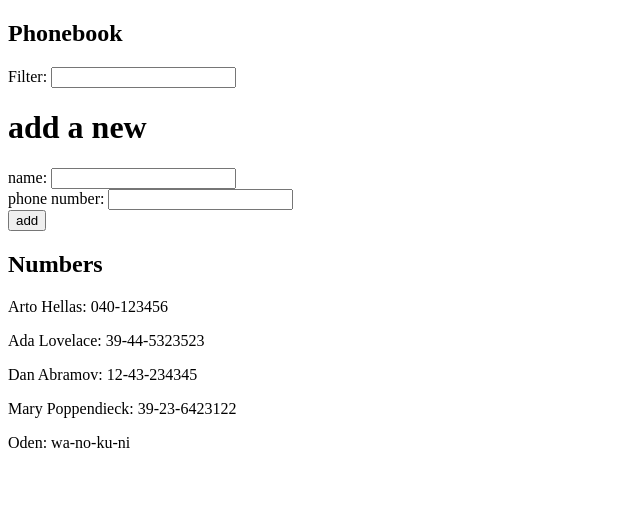
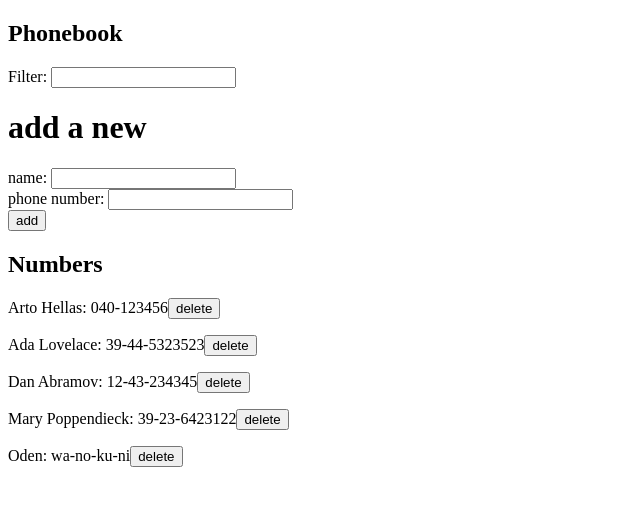
Before and after one commit to mickeybeurskens/fullstackopen-course, a React (Create React App) app in the folder part2/phone_book/: page / in a window 1280 px wide. Shown: the top 506 px of the page, without its empty margins (0-640 px from the left). Built offline with nearby package versions, Linux system fonts and the light colour scheme; data requests are answered from the project's data file.

Commit message:
Add exercise 2.17

```diff
--- a/part2/phone_book/src/App.js
+++ b/part2/phone_book/src/App.js
@@ -1,11 +1,16 @@
 import React, { useState, useEffect } from 'react'
 import noteService from './services/noteService'
 
-const ShowPerson = ({person}) => <p>{person.name}: {person.number}</p>
+const ShowPerson = ({person, deletePerson}) => {
+  return <p>
+    {person.name}: {person.number}
+    <button onClick={() => deletePerson(person)}>delete</button>
+  </p>
+  }
 
-const ShowPeople = ({persons}) => {
+const ShowPeople = ({persons, deletePerson}) => {
   return <>
-    {persons.map(person => <ShowPerson key={person.name} person={person}/>)}
+    {persons.map(person => <ShowPerson key={person.name} person={person} deletePerson={deletePerson}/>)}
   </>
 }
 
@@ -54,6 +59,13 @@ const App = () => {
     return persons
   }
 
+  const deletePerson = (personDel) => {
+    const delFlag = window.confirm(`Would you like to delete ${personDel.name}?`)
+    if (delFlag){
+      noteService.remove(personDel.id).then(() => setPersons(persons.filter(person => person.id != personDel.id)))
+    }
+  }
+
   const handleNameInput = (event) => setNewName(event.target.value)
   const handleNumberInput = (event) => setNewNumber(event.target.value)
   const handleSearchInput = (event) => setSearchTerm(event.target.value)
@@ -75,7 +87,7 @@ const App = () => {
         addPersonCallback={addPerson}
       />
       <h2>Numbers</h2>
-      <ShowPeople persons={getFilteredPersons(persons)}/>
+      <ShowPeople persons={getFilteredPersons(persons)} deletePerson={deletePerson}/>
     </div>
   )
 }
--- a/part2/phone_book/src/services/noteService.js
+++ b/part2/phone_book/src/services/noteService.js
@@ -11,7 +11,11 @@ const create = (note) => {
 }
 
 const update = (id, note) => {
-    return axios.put(`baseUrl/${id}`, note).then(responce => responce.data)
+    return axios.put(`${baseUrl}/${id}`, note).then(responce => responce.data)
 }
 
-export default {getAll, create, update}
+const remove = (id) => {
+    return axios.delete(`${baseUrl}/${id}`).then(responce => responce.data)
+}
+
+export default {getAll, create, update, remove}
```
